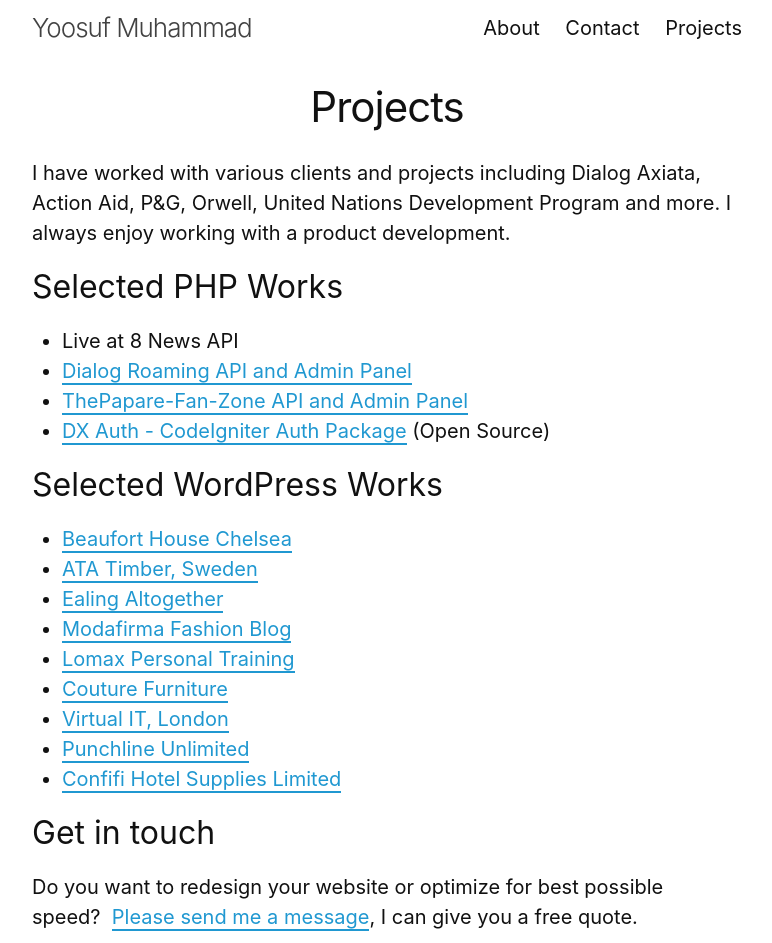
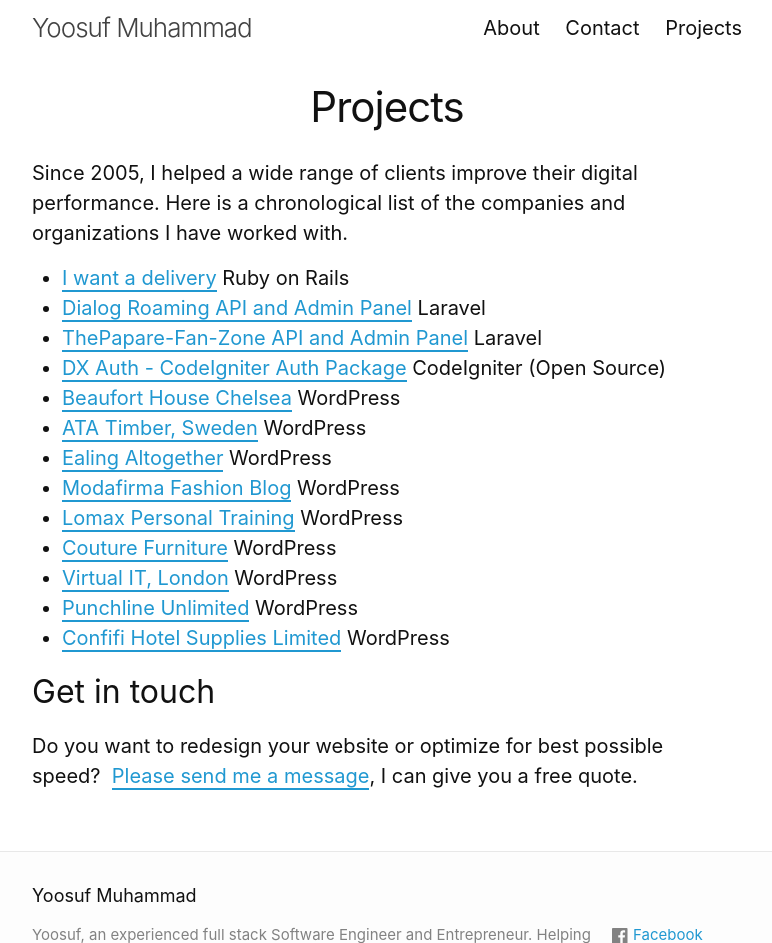
Before and after one commit to yoosuf/yoosuf.github.io, a Jekyll site: the page built from projects.md, in a window 1280 px wide, cut to the strip 0-943 px from the top of the page. Shown: the whole strip, without its empty margins (253-1025 px from the left). Built offline with Jekyll 4.4.1, drawn with Linux system fonts in a browser that asks for light colours; some web fonts are replaced.

Commit message:
Updated projects page

```diff
--- a/projects.md
+++ b/projects.md
@@ -1,31 +1,25 @@
 ---
 layout: page
 title: Projects
-description: Yoosuf, a software engineer and entrepreneur. Love creating great User Experience for users. Working on one thing at a time.
+description: Since 2005, Yoosuf has helped a wide range of clients improve their digital performance.
 permalink: /projects/
 ---
 
-I have worked with various clients and projects including Dialog Axiata, Action Aid, P&G, Orwell, United Nations Development Program and more. I always enjoy working with a product development.
+Since 2005, I helped a wide range of clients improve their digital performance. Here is a chronological list of the companies and organizations I have worked with.
 
-## Selected PHP Works
-
-* Live at 8 News API
-* [Dialog Roaming API and Admin Panel](https://github.com/yoosuf/Dialog-Roaming)
-* [ThePapare-Fan-Zone API and Admin Panel](https://github.com/yoosuf/ThePapare-Fan-Zone)
-* [DX Auth - CodeIgniter Auth Package](https://github.com/yoosuf/DX-Auth) (Open Source)
-
-
-## Selected WordPress Works
-
-* [Beaufort House Chelsea](http://yoosuf.me/blog/beaufort-house-chelsea-redesign/)
-* [ATA Timber, Sweden](http://www.ata.nu/en/?utm_source=yoosuf.me&utm_medium=freelance&utm_campaign=portfolio)
-* [Ealing Altogether](http://ealingaltogether.com/?utm_source=yoosuf.me&utm_medium=freelance&utm_campaign=portfolio)
-* [Modafirma Fashion Blog](https://modafirma.com/blog/?utm_source=yoosuf.me&utm_medium=freelance&utm_campaign=portfolio)
-* [Lomax Personal Training](http://www.lomaxpt.com/?utm_source=yoosuf.me&utm_medium=freelance&utm_campaign=portfolio)
-* [Couture Furniture](http://www.couturefurniture.com/?utm_source=yoosuf.me&utm_medium=freelance&utm_campaign=portfolio)
-* [Virtual IT, London](http://www.virtualit.biz/?utm_source=yoosuf.me&utm_medium=freelance&utm_campaign=portfolio)
-* [Punchline Unlimited](http://punchlineunlimited.com/?utm_source=yoosuf.me&utm_medium=freelance&utm_campaign=portfolio)
-* [Confifi Hotel Supplies Limited](http://confifisupplies.com/?utm_source=yoosuf.me&utm_medium=freelance&utm_campaign=portfolio)
+* [I want a delivery](https://github.com/yoosuf/iwad) Ruby on Rails
+* [Dialog Roaming API and Admin Panel](https://github.com/yoosuf/Dialog-Roaming) Laravel
+* [ThePapare-Fan-Zone API and Admin Panel](https://github.com/yoosuf/ThePapare-Fan-Zone) Laravel
+* [DX Auth - CodeIgniter Auth Package](https://github.com/yoosuf/DX-Auth) CodeIgniter (Open Source)
+* [Beaufort House Chelsea](http://yoosuf.me/blog/beaufort-house-chelsea-redesign/) WordPress
+* [ATA Timber, Sweden](http://www.ata.nu/en/?utm_source=yoosuf.me&utm_medium=freelance&utm_campaign=portfolio) WordPress
+* [Ealing Altogether](http://ealingaltogether.com/?utm_source=yoosuf.me&utm_medium=freelance&utm_campaign=portfolio) WordPress
+* [Modafirma Fashion Blog](https://modafirma.com/blog/?utm_source=yoosuf.me&utm_medium=freelance&utm_campaign=portfolio) WordPress
+* [Lomax Personal Training](http://www.lomaxpt.com/?utm_source=yoosuf.me&utm_medium=freelance&utm_campaign=portfolio) WordPress
+* [Couture Furniture](http://www.couturefurniture.com/?utm_source=yoosuf.me&utm_medium=freelance&utm_campaign=portfolio) WordPress
+* [Virtual IT, London](http://www.virtualit.biz/?utm_source=yoosuf.me&utm_medium=freelance&utm_campaign=portfolio) WordPress
+* [Punchline Unlimited](http://punchlineunlimited.com/?utm_source=yoosuf.me&utm_medium=freelance&utm_campaign=portfolio) WordPress
+* [Confifi Hotel Supplies Limited](http://confifisupplies.com/?utm_source=yoosuf.me&utm_medium=freelance&utm_campaign=portfolio) WordPress
 
 
 ## Get in touch
```
